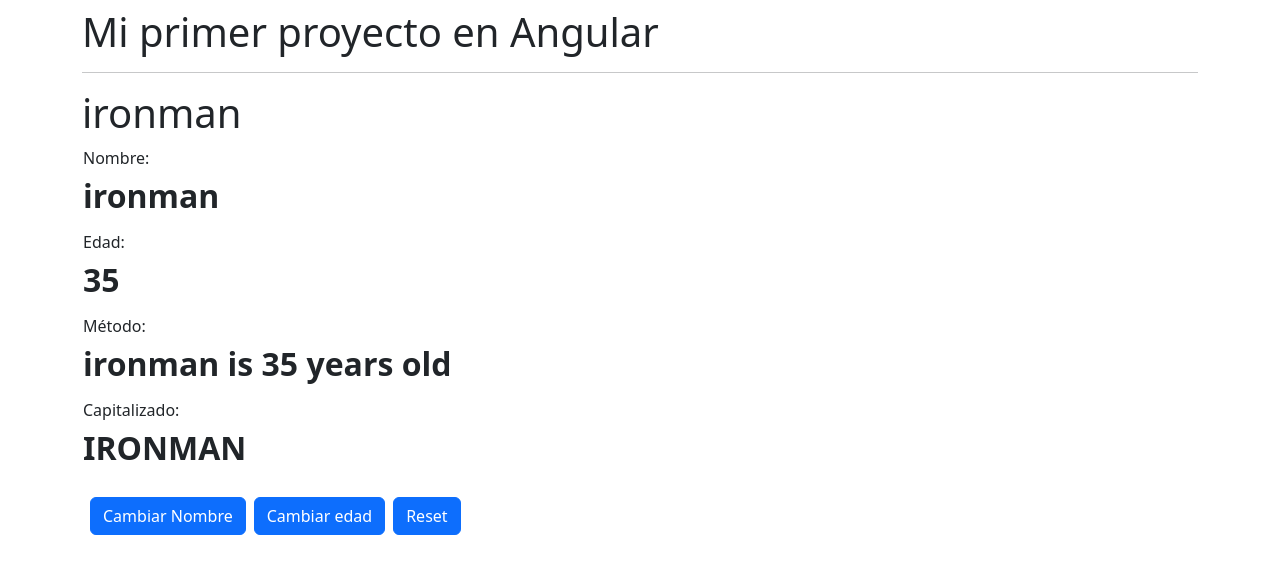
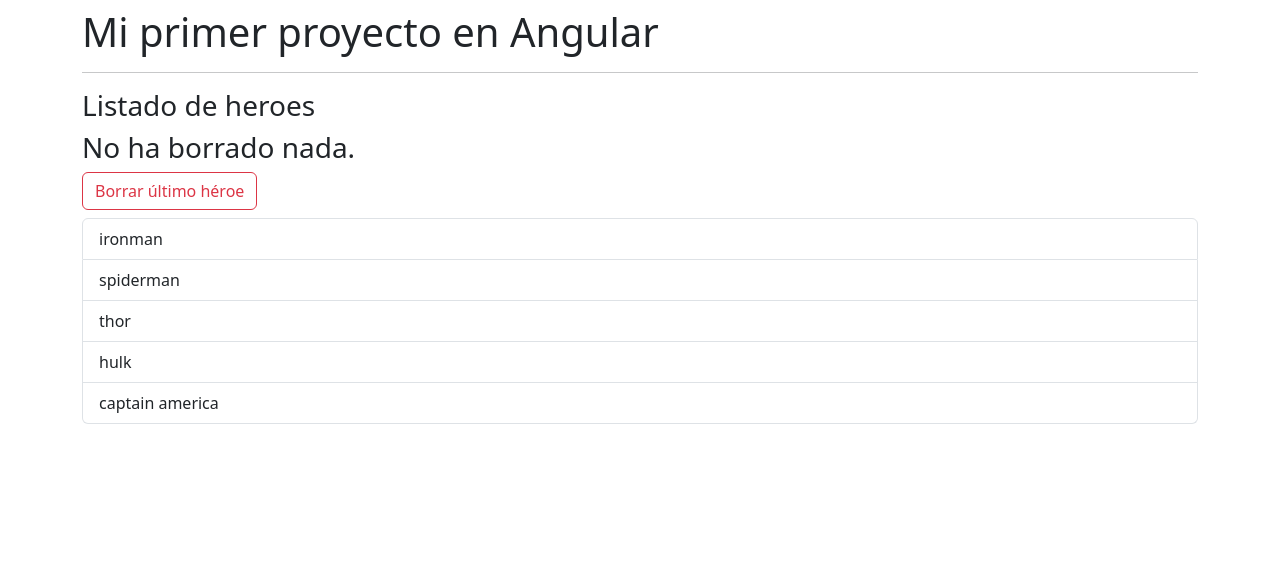
Before and after one commit to CamiloPuentes94/angular-bases, an Angular app: page / in a window 1280 px wide. Shown: the top 574 px of the page. Built offline with nearby package versions, Linux system fonts and the light colour scheme.

Commit message:
Update hero list component and app component templates

```diff
--- a/src/app/app.component.html
+++ b/src/app/app.component.html
@@ -3,6 +3,6 @@
 <hr>
 <!-- <app-counter></app-counter> -->
 
-<app-heroes-hero></app-heroes-hero>
+<!-- <app-heroes-hero></app-heroes-hero> -->
 
-<!-- <app-heroes-list></app-heroes-list> -->
+<app-heroes-list></app-heroes-list>
--- a/src/app/heroes/list/list.component.html
+++ b/src/app/heroes/list/list.component.html
@@ -1 +1,22 @@
-<p>list works!</p>
+<h3> Listado de heroes</h3>
+
+<div *ngIf="deleteHeroe; else nothingWasDeleted">
+  <h3>Héroe Borrado <small class="text-danger"> {{ deleteHeroe}} </small></h3>
+</div>
+
+<ng-template #nothingWasDeleted>
+  <h3>No ha borrado nada.</h3>
+</ng-template>
+
+
+<button
+  *ngIf="heroeNames.length > 0"
+  class="btn btn-outline-danger"
+  (click)="removeLastHero()"
+  >
+  Borrar último héroe
+</button>
+
+<ul class="mt-2 list-group">
+  <li *ngFor="let name of heroeNames" class="list-group-item">{{name}}</li>
+</ul>
--- a/src/app/heroes/list/list.component.ts
+++ b/src/app/heroes/list/list.component.ts
@@ -6,5 +6,11 @@
   styleUrl: './list.component.css'
 })
 export class ListComponent {
+  public heroeNames: string[] = ['ironman', 'spiderman', 'thor', 'hulk', 'captain america'];
+  public deleteHeroe?: string;
+
+  removeLastHero():void {
+    this.deleteHeroe = this.heroeNames.pop();
+  }
 
 }
```
